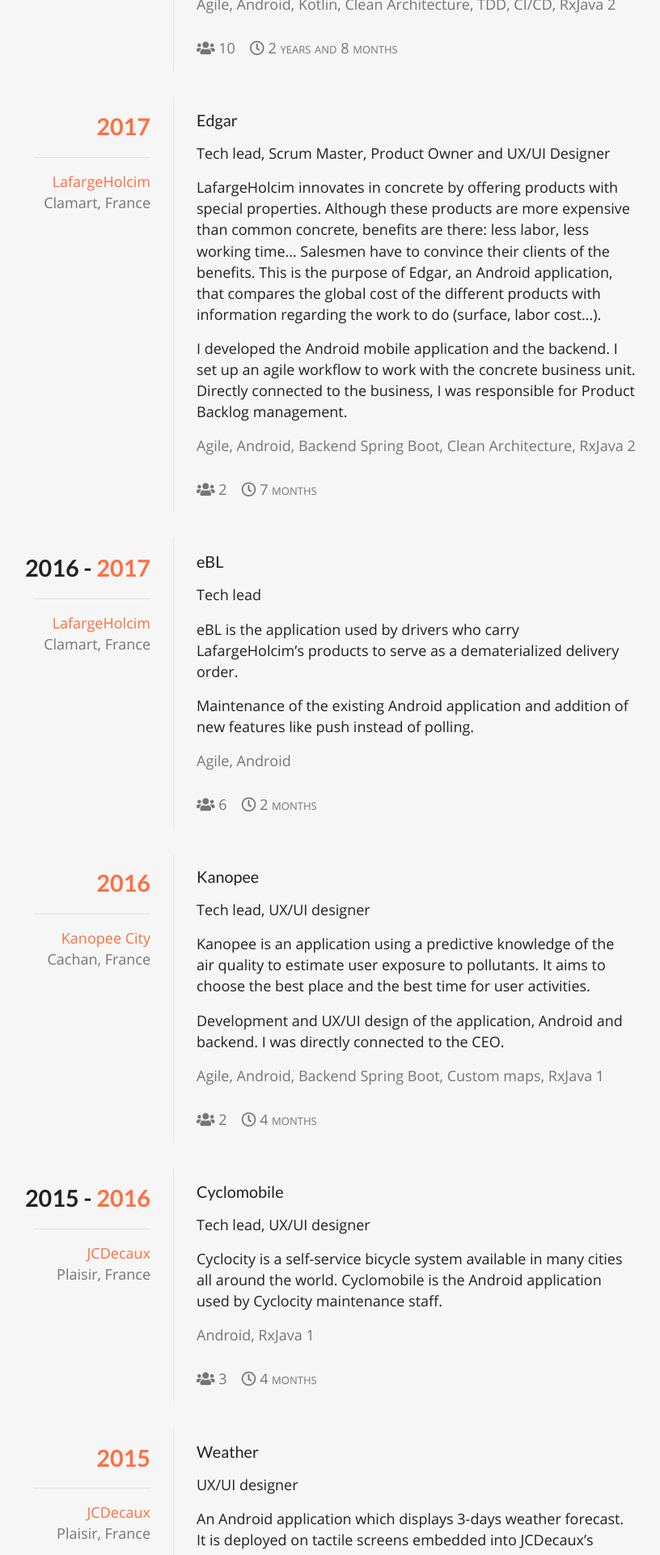
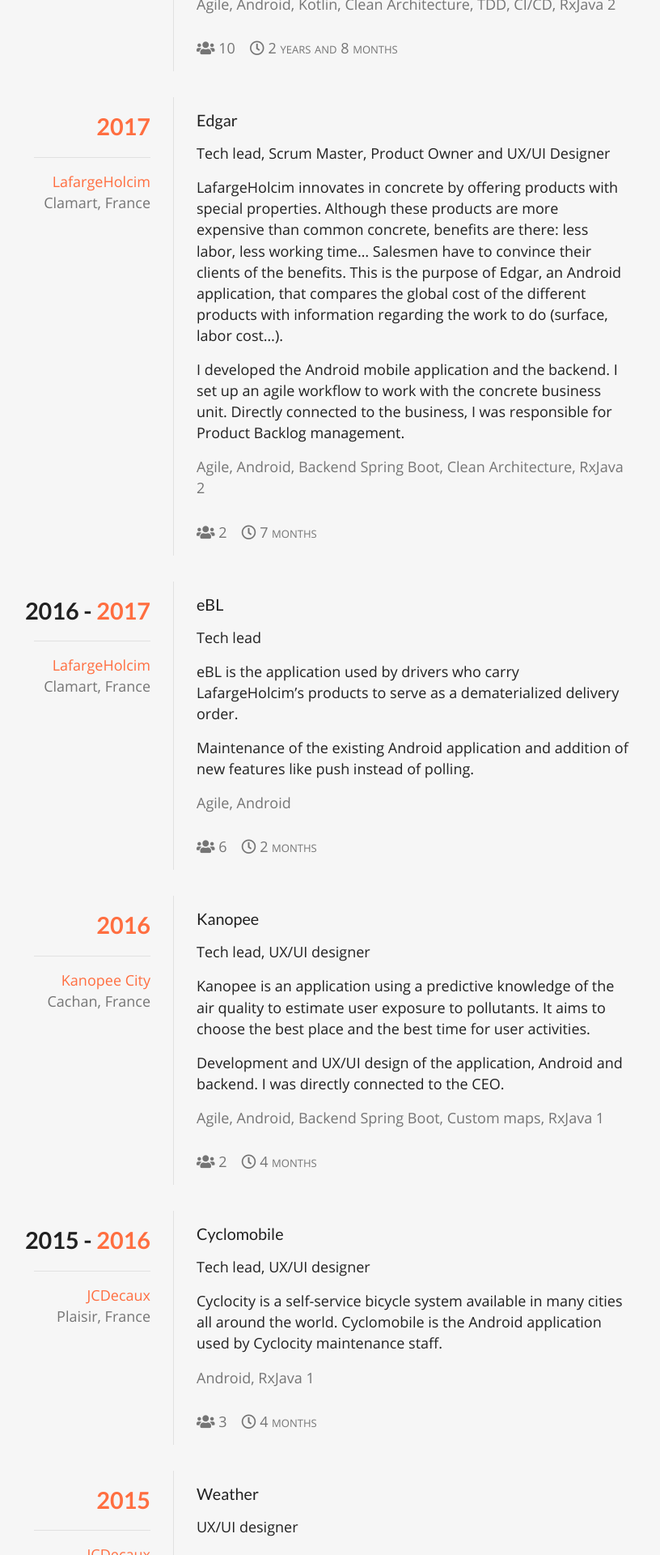
Before and after one commit to NicolasPoirier/nicolaspoirier.github.io, a Jekyll site: the page built from index.markdown, in a window 1280 px wide. Shown: the part 1429-3349 px from the top of the page at 81% size, without its empty margins (246-1062 px from the left). Built offline with Jekyll 4.4.1, drawn with Linux system fonts in a browser that asks for light colours.

Commit message:
remove unwanted nbsp

```diff
--- a/_layouts/home.html
+++ b/_layouts/home.html
@@ -81,7 +81,7 @@
                 </div>
                 <div class="entry-description-extended-bis">
                   <p>
-                    {{ project.skills | join: ', ' | replace : ' ', '&nbsp;' }}
+                    {{ project.skills | join: ', ' }}
                   </p>
                 </div>
                 <div class="entry-info">
```
